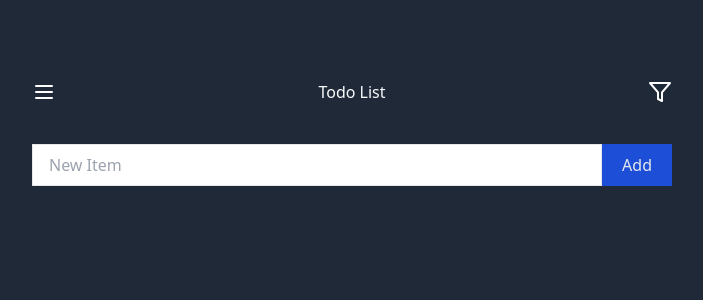
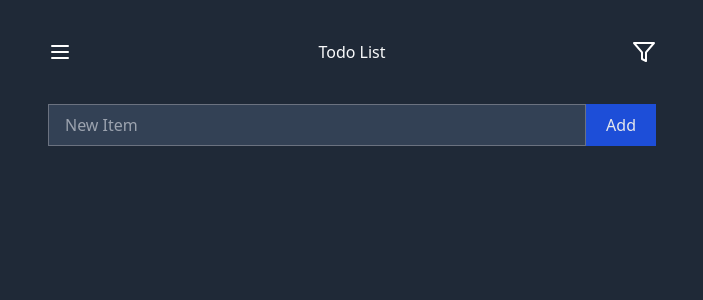
Before and after one commit to pr4t1ma/TodoList, a React (Vite) app: page / in a window 1280 px wide. Shown: the top 300 px of the page, without its empty margins (288-991 px from the left). Built offline with nearby package versions, Linux system fonts and the light colour scheme.

Commit message:
Improve look and feel

```diff
--- a/src/App.jsx
+++ b/src/App.jsx
@@ -18,7 +18,7 @@ function App() {
   }, [items]);
 
   return (
-    <div className="w-1/2 container mx-auto my-20">
+    <div className="max-w-screen-sm container mx-auto my-10 px-4">
       <div className="flex justify-between between mb-10">
         <Menu className="red-500" color="white" size={24} />
         <h1>Todo List</h1>
--- a/src/TodoItem.jsx
+++ b/src/TodoItem.jsx
@@ -5,7 +5,7 @@ import { useState } from "react";
 const TodoItem = ({ text, completed, onUpdate, onDelete }) => {
   const [isComplete, setIsComplete] = useState(completed);
   return (
-    <div className="flex gap-4  border border-gray-200 py-2 px-4">
+    <div className="flex gap-4  border border-gray-600 py-2 px-4 mb-2">
       <input
         onChange={(e) => {
           setIsComplete(e.target.checked);
@@ -23,7 +23,7 @@ const TodoItem = ({ text, completed, onUpdate, onDelete }) => {
             onDelete();
           }}
           className="red-500"
-          color="red"
+          color="#f88"
           size={24}
         />
       </button>
--- a/src/index.css
+++ b/src/index.css
@@ -5,3 +5,7 @@
 body {
   @apply bg-gray-800 text-gray-50;
 }
+
+input[type="text"] {
+  @apply bg-slate-700 border-gray-500;
+}
```
